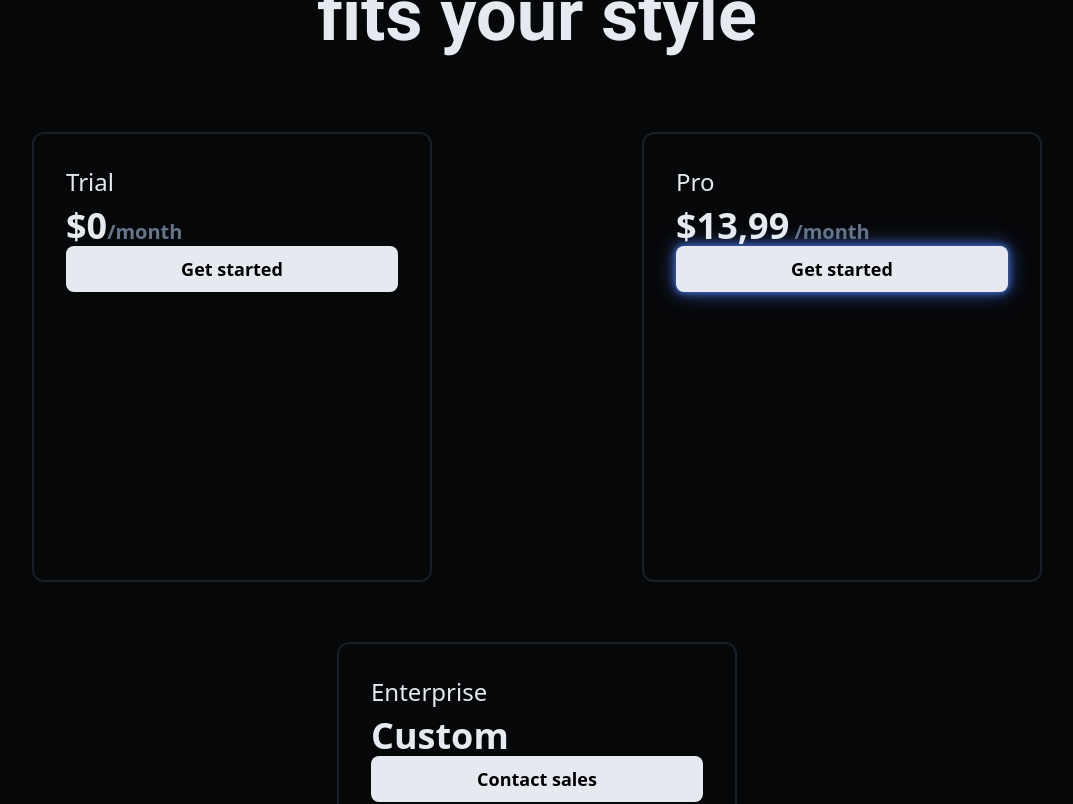
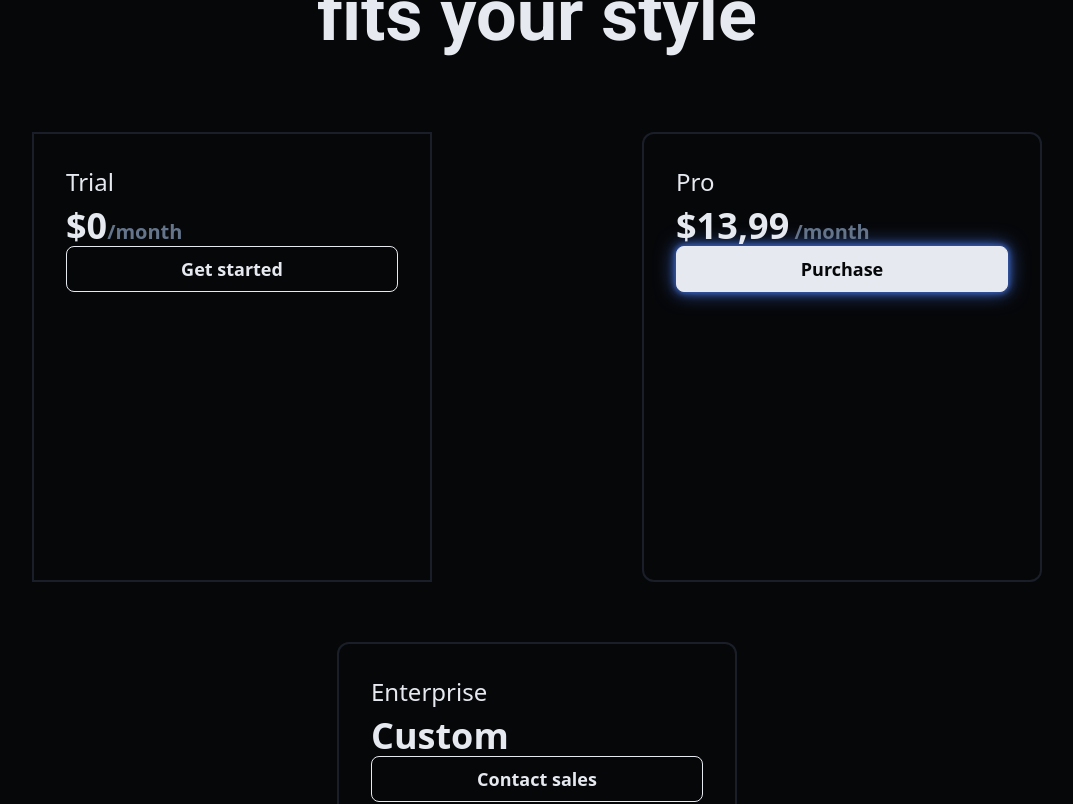
Before and after one commit to Lavryniukk/omniscent-frontend, a Next.js app: page /memberships in a window 1280 px wide. Shown: the part 300-1104 px from the top of the page, without its empty margins (103-1176 px from the left). Built offline with nearby package versions, Linux system fonts and the light colour scheme.

Commit message:
minor bug fix, minor changes

```diff
--- a/app/modules/memberships/FAQSection/PricingFAQ.tsx
+++ b/app/modules/memberships/FAQSection/PricingFAQ.tsx
@@ -4,7 +4,7 @@ let PricingFAQ = () => {
   return (
     <div
       className="space-y-10 select-none pricing overflow-x-hidden px-10 bg-transparent mx-auto box-border max-w-10xl
-  w-full my-60 h-fit justify-around items-center"
+  w-full my-60 h-fit justify-around items-center "
     >
       <h2 className="text-4xl sm:text-5xl  font-roboto mx-auto font-bold text-center text-text">
         FAQ
--- a/app/modules/memberships/PricingSection/Pricing.tsx
+++ b/app/modules/memberships/PricingSection/Pricing.tsx
@@ -1,3 +1,5 @@
+import Link from "next/link";
+
 let Pricing = () => {
   return (
     <div className="w-full border-secondary from-slate-950 to-background">
@@ -8,7 +10,7 @@ let Pricing = () => {
           <br /> fits your style
         </h2>
         <div className="w-full flex 2xl:flex-nowrap flex-wrap flex-col gap-5 max-w-[1400px] 2xl:h-[500px] lg:h-[1000px] h-[1600px] lg:flex-row relative 2xl:items-end mx-auto">
-          <div className="2xl:w-1/4 mx-auto lg:w-4/12 w-[350px] p-8 border-2 bg-background 2xl:h-[80%] lg:h-[45%] h-[30%] bg-opacity-90 rounded-xl border-secondary ">
+          <div className="2xl:w-1/4 mx-auto lg:w-4/12  w-[350px] p-8 border-2 bg-background bg-opacity-90  2xl:h-[80%] lg:h-[45%] h-[30%]rounded-xl border-secondary ">
             <h1 className="mb-2 text-2xl font-light text-left text-text">
               Trial
             </h1>
@@ -16,12 +18,12 @@ let Pricing = () => {
               $0
               <span className="text-xl text-slate-500">/month</span>
             </h1>
-            <a
+            <Link
               href="/"
-              className="text-center text-lg text-black font-bold border bg-text hover:bg-black hover:text-text transition-all duration-500 hover:border-text border-transparent bottom-[24px] mx-auto p-4 py-2 block rounded-lg w-full"
+              className=" text-center text-lg text-text bg-background font-bold border hover:text-background hover:bg-opacity-90  transition-all duration-200 border-text hover:bg-text  mx-auto p-4 py-2 block rounded-lg w-full"
             >
               Get started
-            </a>
+            </Link>
           </div>
           <div className="2xl:w-1/4 mx-auto lg:w-4/12 w-[350px] p-8 border-2 bg-background 2xl:h-full lg:h-[45%] h-[30%] bg-opacity-90 rounded-xl border-secondary 2xl:border-slate-500 ">
             <h1 className="mb-2 text-2xl font-light text-left text-text">
@@ -31,24 +33,24 @@ let Pricing = () => {
               $13,99
               <span className="text-xl text-slate-500"> /month</span>
             </h1>
-            <a
+            <Link
               href="/"
-              className="text-center text-lg text-black font-bold border bg-text hover:bg-black hover:text-text transition-all duration-500 hover:border-text glow-effect border-transparent bottom-[24px] mx-auto p-4 py-2 block rounded-lg w-full"
+              className=" text-center text-lg text-background bg-text font-bold border border-text hover:text-text hover:bg-opacity-90  transition-all duration-200 hover:border-text hover:bg-background  mx-auto p-4 py-2 block rounded-lg w-full glow-effect"
             >
-              Get started
-            </a>
+              Purchase
+            </Link>
           </div>
           <div className="2xl:w-1/4 mx-auto lg:w-4/12 w-[350px] p-8  border-2 bg-background 2xl:h-[90%] lg:h-[45%] h-[30%] bg-opacity-90 rounded-xl border-secondary ">
             <h1 className="mb-2 text-2xl font-light text-left text-text">
               Enterprise
             </h1>
             <h1 className="text-4xl font-bold text-left text-text">Custom</h1>
-            <a
+            <Link
               href="/"
-              className="text-center text-lg text-black font-bold border bg-text hover:bg-black hover:text-text transition-all duration-500 hover:border-text border-transparent bottom-[24px] mx-auto px-4 py-2 block rounded-lg w-full"
+              className=" text-center text-lg text-text bg-background font-bold border hover:text-background hover:bg-opacity-90  transition-all duration-200 border-text hover:bg-text  mx-auto p-4 py-2 block rounded-lg w-full"
             >
               Contact sales
-            </a>
+            </Link>
           </div>
         </div>
       </div>
```
